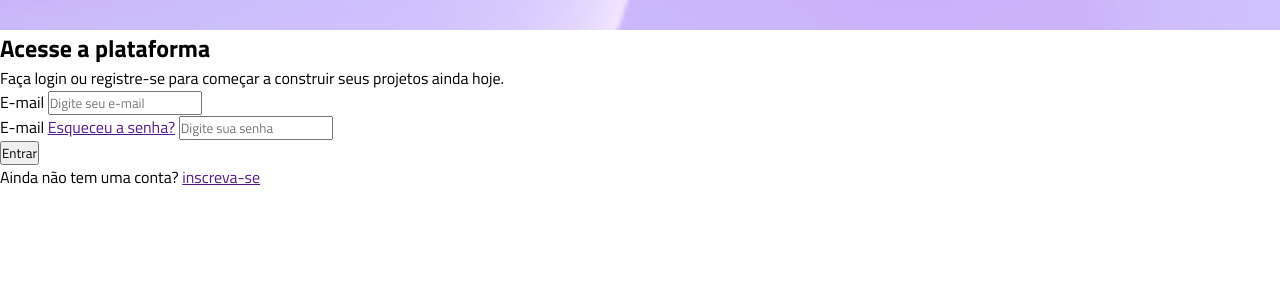
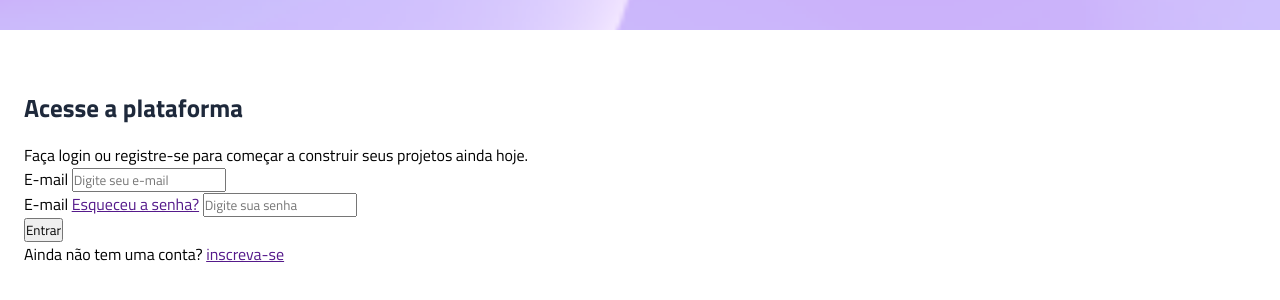
Before and after one commit to ErickFerrazVisenfad12TA/projeto-vertigo, a plain HTML site: page index.html in a window 1280 px wide. Shown: the part 104-404 px from the top of the page. Drawn offline with Linux system fonts and the light colour scheme.

Commit message:
ajustes da section descricao

```diff
--- a/style.css
+++ b/style.css
@@ -5,6 +5,12 @@
     box-sizing: border-box;
     font-family: 'Titillium Web', sans-serif;
 }
+
+:root {
+    --gray-888: #1E293B;
+    --gray-600: #475569;
+}
+
 
 header {
     background-image: url(./imagens/pg-mobile.png);
@@ -14,4 +20,16 @@ header {
     display: flex;
     justify-content: center;
     align-items: center;
+
+    margin-bottom: 3.7rem;
 }
+
+main {
+    padding-inline: 1.5rem;
+}
+
+.descricao h1 {
+    color: var(--gray-888);
+    margin-bottom: 1rem;
+    font-size: 1.5625rem;
+}
```
